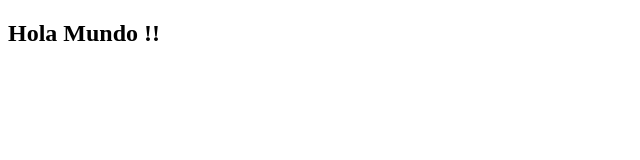
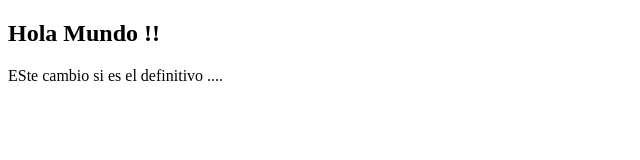
Before and after one commit to william3700/Ejercicio_Git_B-sico, a plain HTML site: page index.html in a window 1280 px wide. Shown: the whole page, without its empty margins (0-640 px from the left). Drawn offline with Linux system fonts and the light colour scheme.

Commit message:
index.html actualizado v1

```diff
--- a/index.html
+++ b/index.html
@@ -7,5 +7,6 @@
 </head>
 <body>
     <h2>Hola Mundo !!</h2>
+    <p>ESte cambio si es el definitivo ....</p>
 </body>
 </html>
```
